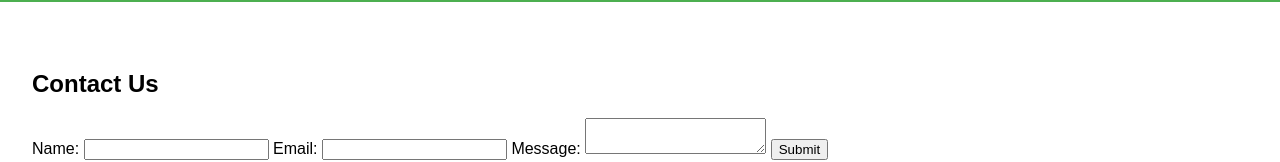
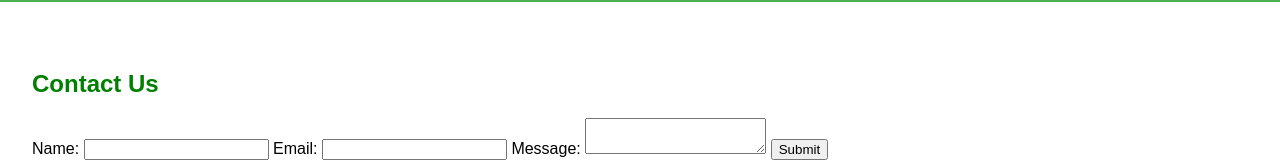
Before and after one commit to Arrow-Ghost/Arunachal-Pradesh-Tourism, a plain HTML site: page contact.html in a window 1280 px wide. Shown: the part 144-306 px from the top of the page. Drawn offline with Linux system fonts and the light colour scheme.

Commit message:
contact.html

```diff
--- a/contact.html
+++ b/contact.html
@@ -20,7 +20,7 @@
     </header>
 
     <section id="contact">
-        <h2>Contact Us</h2>
+        <font color="green"><h2>Contact Us</h2></font>
         <form>
             <label for="name">Name:</label>
             <input type="text" id="name" name="name" required>
```
